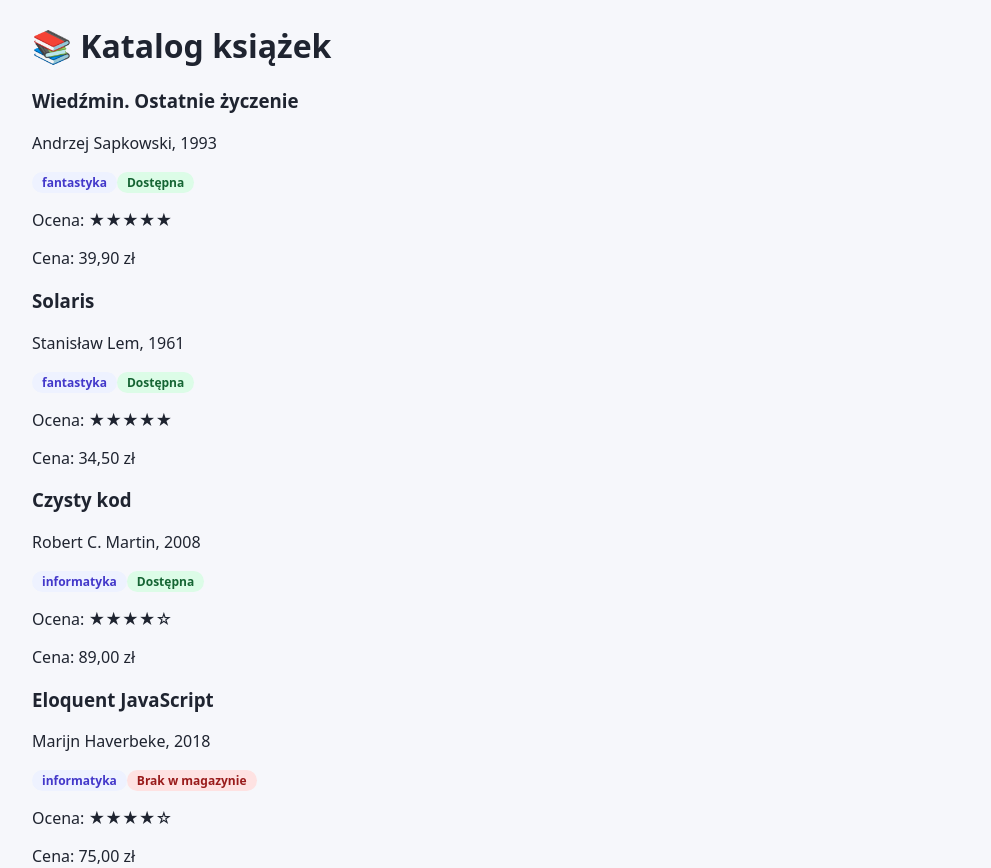
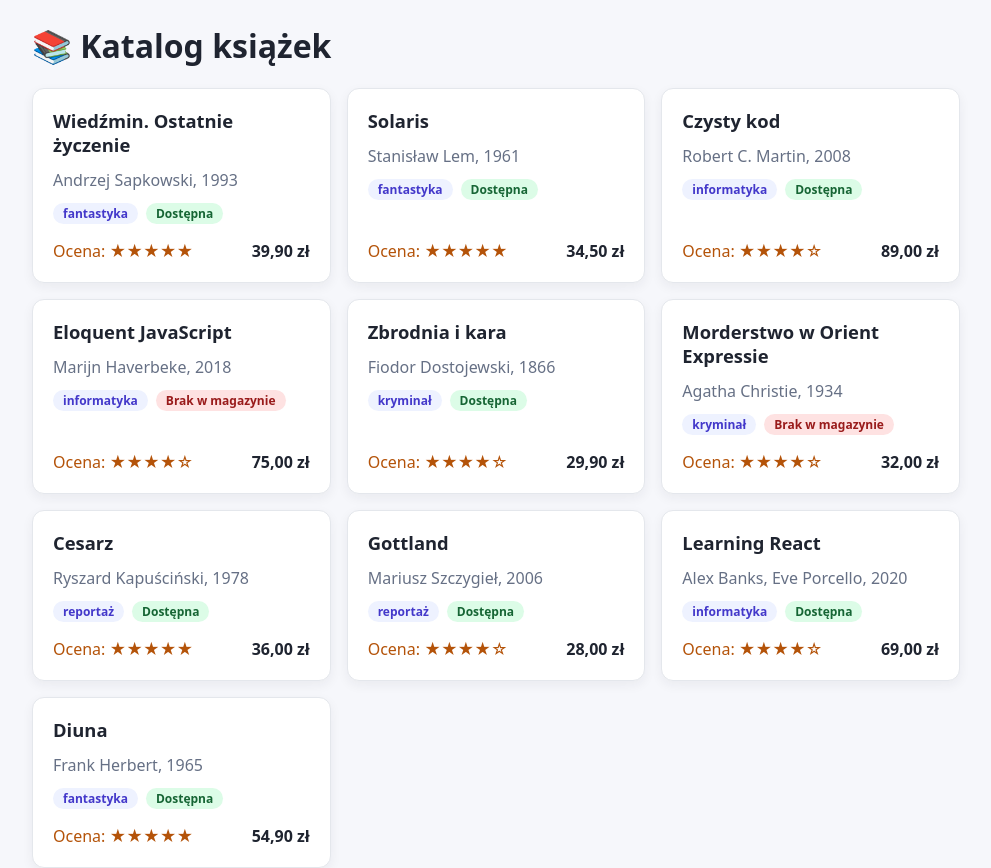
Before and after one commit to KacperNiewiadomski/frontend-frameworks-labs, a React (Vite) app: page / in a window 1280 px wide. Shown: the top 868 px of the page, without its empty margins (144-1135 px from the left). Built offline with nearby package versions, Linux system fonts and the light colour scheme.

Commit message:
feat: complete task 3 - style book cards with CSS Modules

```diff
--- /dev/null
+++ b/src/components/BookCard.module.css
@@ -0,0 +1,40 @@
+.card {
+  display: flex;
+  flex-direction: column;
+  gap: 12px;
+  padding: 20px;
+  border: 1px solid var(--border);
+  border-radius: 12px;
+  background: var(--card);
+  box-shadow: 0 4px 12px rgb(31 36 48 / 6%);
+}
+
+.title {
+  margin: 0;
+  font-size: 1.15rem;
+  line-height: 1.3;
+}
+
+.meta {
+  margin: 0;
+  color: var(--muted);
+}
+
+.badges {
+  display: flex;
+  flex-wrap: wrap;
+  gap: 8px;
+}
+
+.footer {
+  display: flex;
+  align-items: center;
+  justify-content: space-between;
+  gap: 12px;
+  margin-top: auto;
+  padding-top: 4px;
+}
+
+.rating {
+  color: #b45309;
+}
--- a/src/components/BookCard.tsx
+++ b/src/components/BookCard.tsx
@@ -1,6 +1,7 @@
 import type { Book } from "../types";
 import { formatPrice, stars } from "../utils";
 import Badge from "./Badge";
+import styles from "./BookCard.module.css";
 
 type BookCardProps = {
   book: Book;
@@ -10,19 +11,23 @@
   const { title, author, year, genre, rating, price, available } = book;
 
   return (
-    <article>
-      <h3>{title}</h3>
-      <p>
+    <article className={styles.card}>
+      <h3 className={styles.title}>{title}</h3>
+      <p className={styles.meta}>
         {author}, {year}
       </p>
+      <div className={styles.badges}>
         <Badge>{genre}</Badge>
         {available ? (
           <Badge tone="success">Dostępna</Badge>
         ) : (
           <Badge tone="warning">Brak w magazynie</Badge>
         )}
-      <p>Ocena: {stars(rating)}</p>
-      <p>Cena: {formatPrice(price)}</p>
+      </div>
+      <footer className={styles.footer}>
+        <span className={styles.rating}>Ocena: {stars(rating)}</span>
+        <strong>{formatPrice(price)}</strong>
+      </footer>
     </article>
   );
 }
--- /dev/null
+++ b/src/components/BookList.module.css
@@ -0,0 +1,5 @@
+.grid {
+  display: grid;
+  grid-template-columns: repeat(auto-fill, minmax(240px, 1fr));
+  gap: 16px;
+}
--- a/src/components/BookList.tsx
+++ b/src/components/BookList.tsx
@@ -1,5 +1,6 @@
 import type { Book } from "../types";
 import BookCard from "./BookCard";
+import styles from "./BookList.module.css";
 
 type BookListProps = {
   books: Book[];
@@ -11,7 +12,7 @@
   }
 
   return (
-    <div>
+    <div className={styles.grid}>
       {books.map((book) => (
         <BookCard key={book.id} book={book} />
       ))}
```
Lines whose indentation alone changed are shown as unchanged.
